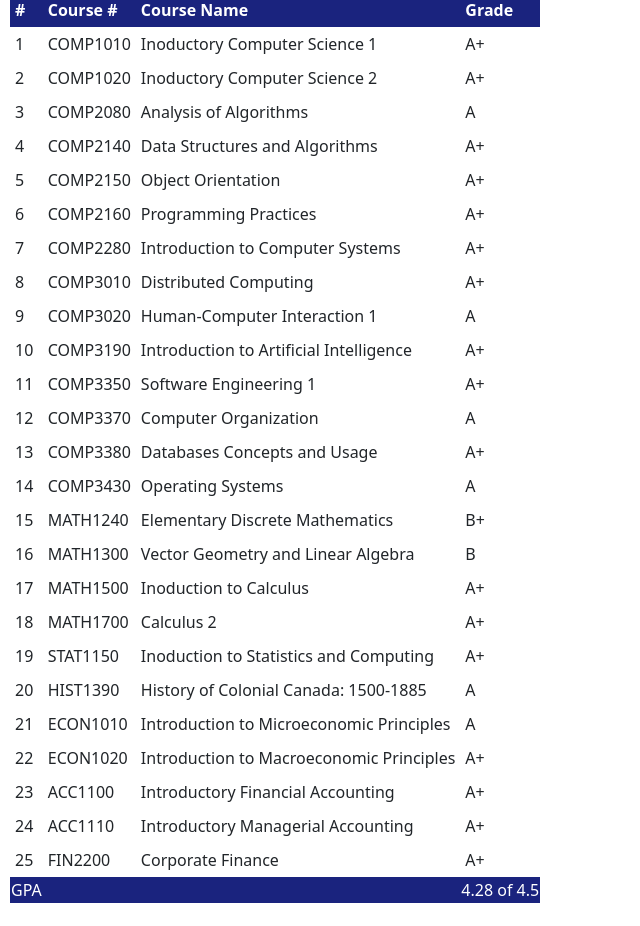
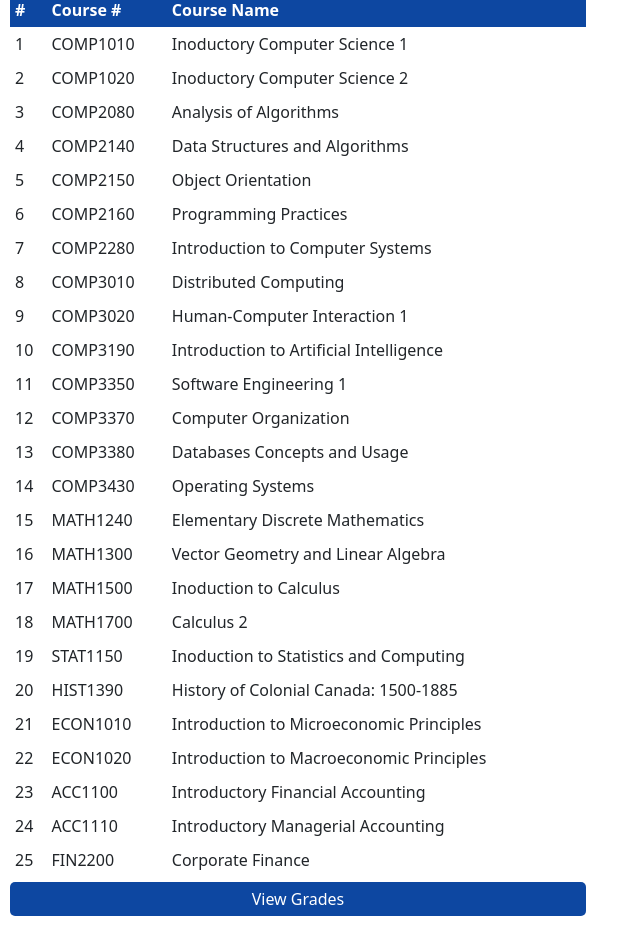
Before and after one commit to rfehr-creator/mySite, a React (Vite) app: page /education in a window 1280 px wide. Shown: the part 440-1366 px from the top of the page, without its empty margins (0-640 px from the left). Built offline with nearby package versions, Linux system fonts and the light colour scheme.

Commit message:
Add grade button

```diff
--- a/src/Theme.ts
+++ b/src/Theme.ts
@@ -1,4 +1,4 @@
-const primary = "#1A237E";
+const primary = "#0D47A1";
 const secondary = "#8c9eff";
 const navbar = "black";
 export default { primary, secondary, navbar };
--- a/src/pages/EducationPage.tsx
+++ b/src/pages/EducationPage.tsx
@@ -2,13 +2,16 @@ import styled from "styled-components";
 import courses from "../components/UMCourses";
 import otherCourses from "../components/OtherCourses";
 import theme from "./../Theme";
+import { useState } from "react";
 
 const padding = "5px;";
 
-const Table = styled.table``;
+const Table = styled.table`
+width: 100%
+`;
 
 const Card = styled.div`
-  width: fit-content;
+  width: 100%;
   margin: 10px;
 `;
 
@@ -32,10 +35,26 @@ const TD = styled.td`
   padding: ${padding};
 `;
 
+const Button = styled.button`
+  background-color: ${theme.primary};
+  color: white;
+  padding: 5px;
+  text-align: center;
+  border: none;
+  margin-top: 5px;
+  border-radius: 5px;
+  width: 100%;
+`;
+
+const Tables = styled.div`
+width: fit-content;
+`
+
 const Row = styled.tr``;
 export const EducationPage = () => {
+  const [viewGrade, setViewGrade] = useState<boolean>(false);
   return (
-    <div>
+    <Tables>
       <Card>
         <Title>Other</Title>
         <Table>
@@ -63,7 +82,7 @@ export const EducationPage = () => {
               <TH>#</TH>
               <TH>Course #</TH>
               <TH>Course Name</TH>
-              <TH>Grade</TH>
+              {viewGrade && <TH>Grade</TH>}
             </Row>
           </Header>
           <tbody>
@@ -72,20 +91,21 @@ export const EducationPage = () => {
                 <TD>{index + 1}</TD>
                 <TD>{course.courseId}</TD>
                 <TD>{course.courseName}</TD>
-                <TD>{course.grade}</TD>
+                {viewGrade && <TD>{course.grade}</TD>}
               </Row>
             ))}
           </tbody>
-          <Footer>
+          {viewGrade && <Footer>
             <Row>
               <td>GPA</td>
               <td></td>
               <td></td>
               <td>4.28 of 4.5</td>
             </Row>
-          </Footer>
+          </Footer>}
         </Table>
+        <Button onClick={() => setViewGrade(!viewGrade)}>View Grades</Button>
       </Card>
-    </div>
+    </Tables>
   );
 };
```
